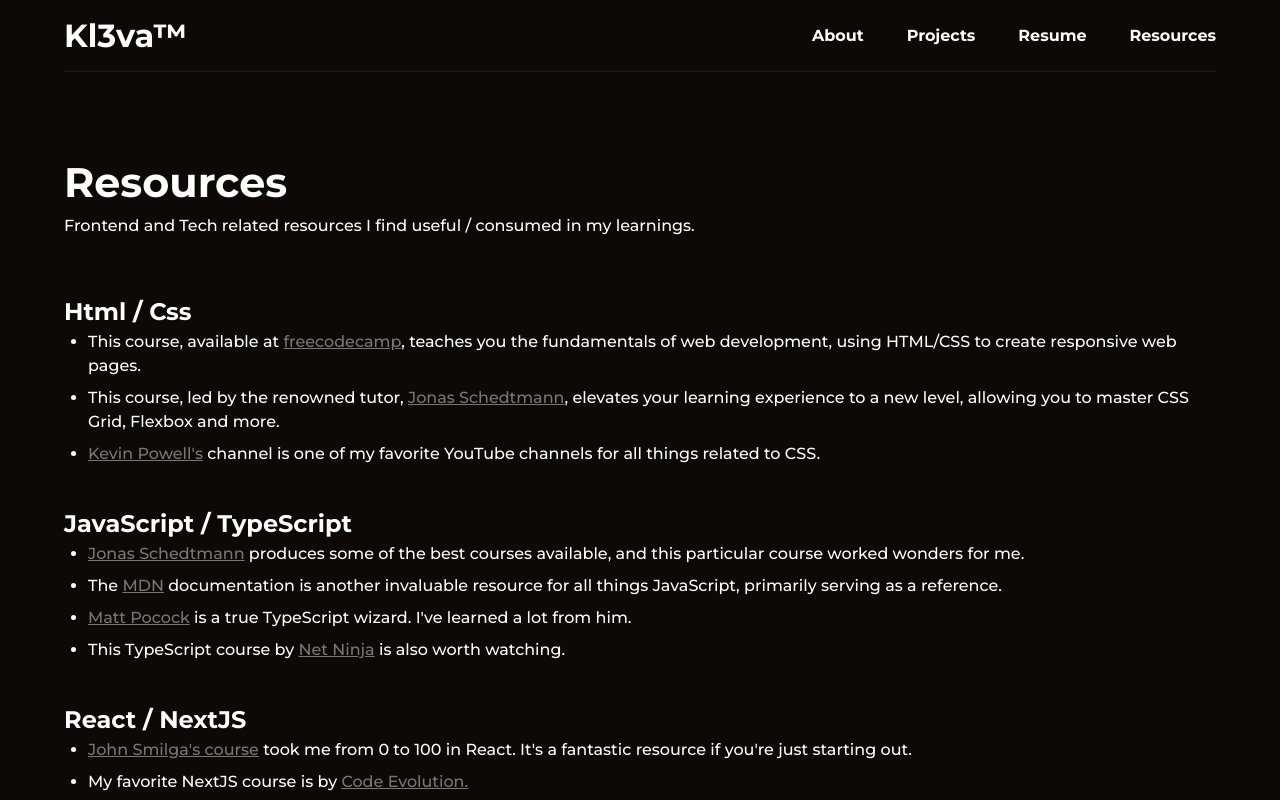
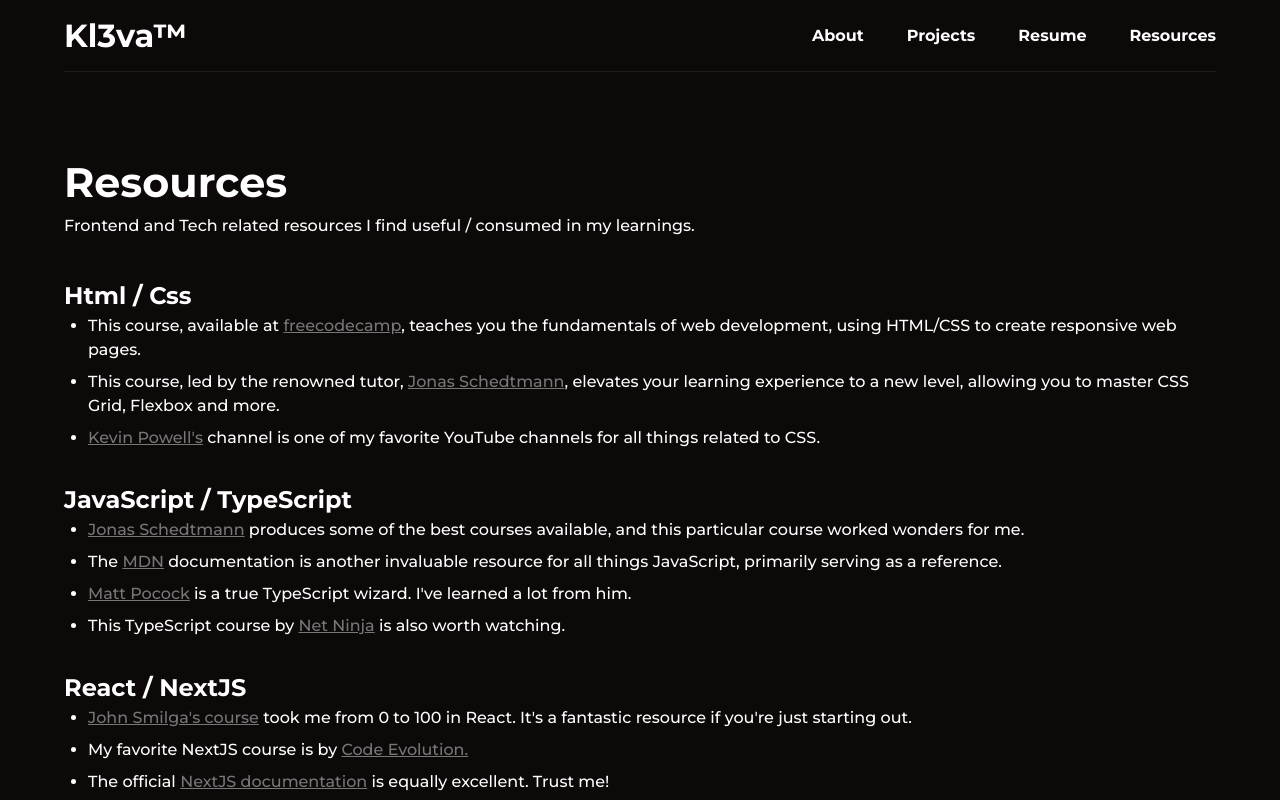
Before and after one commit to Kl3va/portfolio, a Next.js app: page /resources in a window 1280 px wide. Shown: the top 800 px of the page. Built offline with nearby package versions, Linux system fonts and the light colour scheme.

Commit message:
fix: safari issues

```diff
--- a/components/Footer/Footer.tsx
+++ b/components/Footer/Footer.tsx
@@ -22,7 +22,9 @@
         <i className={footerData.copyright}></i>
         {`${currentYear} - ${footerData.names}. ${footerData.inspiration.text}`}
         <span>
-          <a href={footerData.inspiration.url}>{footerData.inspiration.name}</a>
+          <a href={footerData.inspiration.url} target='_blank'>
+            {footerData.inspiration.name}
+          </a>
         </span>
       </p>
     </footer>
--- a/components/Header/header.module.scss
+++ b/components/Header/header.module.scss
@@ -62,7 +62,7 @@
   top: 0;
   left: 0;
   width: 100%;
-  height: 100dvh;
+  height: 100vh;
   background: rgba(0, 0, 0, 0.8);
   backdrop-filter: blur(6px);
   -webkit-backdrop-filter: blur(6px); /* Safari */
@@ -76,8 +76,9 @@
   gap: 0.5rem;
   cursor: pointer;
   padding: 0.4rem 0.5rem;
-  border: 1px solid $color-primary;
-  border-radius: 0.5rem;
+  border: 0 solid #e5e7eb;
+  border-radius: 6.25rem;
+  background: rgba(39, 39, 42, 0.9);
   font-weight: $font-weight-medium;
   font-size: 0.8rem;
 
--- a/components/Home/HomeTemplate.tsx
+++ b/components/Home/HomeTemplate.tsx
@@ -41,7 +41,7 @@
           {links.map((link, index) => {
             return (
               <span key={index}>
-                <a href={link.url} aria-label={link.label}>
+                <a href={link.url} aria-label={link.label} target='_blank'>
                   <i className={link.logo}></i>
                 </a>
               </span>
--- a/components/Projects/Projects.tsx
+++ b/components/Projects/Projects.tsx
@@ -24,13 +24,13 @@
                   <p>{project.subTitle}</p>
                   <div className={styles.links}>
                     <div>
-                      <a href={project.links[0].url}>
+                      <a href={project.links[0].url} target='_blank'>
                         <i className='fa-regular fa-eye'></i>
                       </a>
                       <p>{project.links[0].label}</p>
                     </div>
                     <div>
-                      <a href={project.links[1].url}>
+                      <a href={project.links[1].url} target='_blank'>
                         <i className='fa-solid fa-code-branch'></i>
                       </a>
                       <p>{project.links[1].label}</p>
--- a/components/Resources/resources.module.scss
+++ b/components/Resources/resources.module.scss
@@ -13,12 +13,12 @@
   margin-inline: auto;
 
   display: grid;
-  gap: 3.5rem;
+  gap: 2.5rem;
 }
 
 .resource__wrapper {
   display: grid;
-  gap: 2.5rem;
+  gap: 2rem;
 }
 
 .unique_resource {
--- a/data/resourcesData.ts
+++ b/data/resourcesData.ts
@@ -9,34 +9,34 @@
   resources: [
     {
       heading: 'Html / Css',
-      contents: `<ul><li>This course, available at <a href='https://www.freecodecamp.org/learn/2022/responsive-web-design/'>freecodecamp</a>, teaches you the fundamentals of web development, using HTML/CSS to create responsive web pages.</li><li>This course, led by the renowned tutor, <a href='https://www.udemy.com/course/advanced-css-and-sass/'>Jonas Schedtmann</a>, elevates your learning experience to a new level, allowing you to master CSS Grid, Flexbox and more.</li><li><a href='https://www.youtube.com/@KevinPowell'>Kevin Powell's</a> channel is one of my favorite YouTube channels for all things related to CSS.</li></ul>`,
+      contents: `<ul><li>This course, available at <a href='https://www.freecodecamp.org/learn/2022/responsive-web-design/'target='_blank'>freecodecamp</a>, teaches you the fundamentals of web development, using HTML/CSS to create responsive web pages.</li><li>This course, led by the renowned tutor, <a href='https://www.udemy.com/course/advanced-css-and-sass/'target='_blank'>Jonas Schedtmann</a>, elevates your learning experience to a new level, allowing you to master CSS Grid, Flexbox and more.</li><li><a href='https://www.youtube.com/@KevinPowell'target='_blank'>Kevin Powell's</a> channel is one of my favorite YouTube channels for all things related to CSS.</li></ul>`,
     },
     {
       heading: 'JavaScript / TypeScript',
-      contents: `<ul><li><a href='https://www.udemy.com/course/the-complete-javascript-course/'>Jonas Schedtmann</a> produces some of the best courses available, and this particular course worked wonders for me.</li>
-        <li>The <a href='https://developer.mozilla.org/en-US/docs/Learn/Getting_started_with_the_web/JavaScript_basics'>MDN</a> documentation is another invaluable resource for all things JavaScript, primarily serving as a reference.</li>
-        <li><a href='https://developer.mozilla.org/en-US/docs/Learn/Getting_started_with_the_web/JavaScript_basics'>Matt Pocock</a> is a true TypeScript wizard. I've learned a lot from him.</li>
-        <li>This TypeScript course by <a href='https://www.youtube.com/playlist?list=PL4cUxeGkcC9gUgr39Q_yD6v-bSyMwKPUI'>Net Ninja</a> is also worth watching.</li></ul>`,
+      contents: `<ul><li><a href='https://www.udemy.com/course/the-complete-javascript-course/'target='_blank'>Jonas Schedtmann</a> produces some of the best courses available, and this particular course worked wonders for me.</li>
+        <li>The <a href='https://developer.mozilla.org/en-US/docs/Learn/Getting_started_with_the_web/JavaScript_basics'target='_blank'>MDN</a> documentation is another invaluable resource for all things JavaScript, primarily serving as a reference.</li>
+        <li><a href='https://developer.mozilla.org/en-US/docs/Learn/Getting_started_with_the_web/JavaScript_basics'target='_blank'>Matt Pocock</a> is a true TypeScript wizard. I've learned a lot from him.</li>
+        <li>This TypeScript course by <a href='https://www.youtube.com/playlist?list=PL4cUxeGkcC9gUgr39Q_yD6v-bSyMwKPUI'target='_blank'>Net Ninja</a> is also worth watching.</li></ul>`,
     },
     {
       heading: 'React / NextJS',
-      contents: `<ul><li><a href='https://www.youtube.com/watch?v=iZhV0bILFb0&t=6s'>John Smilga's course</a> took me from 0 to 100 in React. It's a fantastic resource if you're just starting out.</li>
-        <li>My favorite NextJS course is by <a href='https://www.youtube.com/playlist?list=PLC3y8-rFHvwgC9mj0qv972IO5DmD-H0ZH'>Code Evolution.</a></li>
-        <li>The official <a href='https://nextjs.org/docs'>NextJS documentation</a> is equally excellent. Trust me!</li></ul>`,
+      contents: `<ul><li><a href='https://www.youtube.com/watch?v=iZhV0bILFb0&t=6s'target='_blank'>John Smilga's course</a> took me from 0 to 100 in React. It's a fantastic resource if you're just starting out.</li>
+        <li>My favorite NextJS course is by <a href='https://www.youtube.com/playlist?list=PLC3y8-rFHvwgC9mj0qv972IO5DmD-H0ZH'target='_blank'>Code Evolution.</a></li>
+        <li>The official <a href='https://nextjs.org/docs'target='_blank'>NextJS documentation</a> is equally excellent. Trust me!</li></ul>`,
     },
     {
       heading: 'Engineering Podcasts',
       contents: `
-        <ul><li><a href='https://www.frontendhappyhour.com/'>Fronted Happy Hour</a> podcast, features Engineers from Netflix, Twitch.</li>
-        <li><a href='https://changelog.com/podcast'>The Changelog</a> - Jerod Santo and Adam Stacoviac</li></ul>`,
+        <ul><li><a href='https://www.frontendhappyhour.com/ 'target='_blank'>Fronted Happy Hour</a> podcast, features Engineers from Netflix, Twitch.</li>
+        <li><a href='https://changelog.com/podcast' target='_blank'>The Changelog</a> - Jerod Santo and Adam Stacoviac</li></ul>`,
     },
     {
       heading: 'Others',
       contents: `
-        <ul><li><a href='https://www.youtube.com/watch?v=iZhV0bILFb0&t=6s'>ReduxToolKit</a> - John Smilga</li>
-        <li><a href='https://www.youtube.com/watch?v=fgdpvwEWJ9M&t=2684s'>Firebase</a> - Freecodecamp</li>
-        <li><a href='https://www.youtube.com/@WrongAkram'>Animations</a> - Wrong Akram</li>
-        <li><a href='https://www.youtube.com/@ByteByteGo'>Topics and Trends in large-scale system design </a> - Alex Xu and Sahn Lam. You can equally subscribe to their weekly <a href='https://bit.ly/3tfAlYD'>system design newsletter.</a></li></ul>
+        <ul><li><a href='https://www.youtube.com/watch?v=iZhV0bILFb0&t=6s' target='_blank'>ReduxToolKit</a> - John Smilga</li>
+        <li><a href='https://www.youtube.com/watch?v=fgdpvwEWJ9M&t=2684s' target='_blank'>Firebase</a> - Freecodecamp</li>
+        <li><a href='https://www.youtube.com/@WrongAkram' target='_blank'>Animations</a> - Wrong Akram</li>
+        <li><a href='https://www.youtube.com/@ByteByteGo' target='_blank'>Topics and Trends in large-scale system design </a> - Alex Xu and Sahn Lam. You can equally subscribe to their weekly <a href='https://bit.ly/3tfAlYD' target='_blank'>system design newsletter.</a></li></ul>
       `,
     },
   ],
```
Also changed, not shown: components/About/AboutTemplate.tsx (+5 -2 lines).
